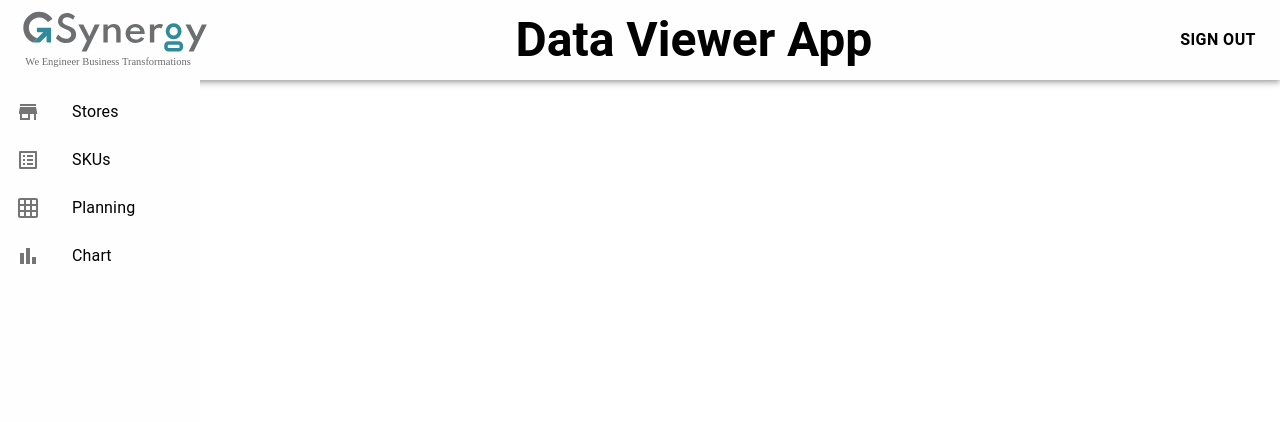
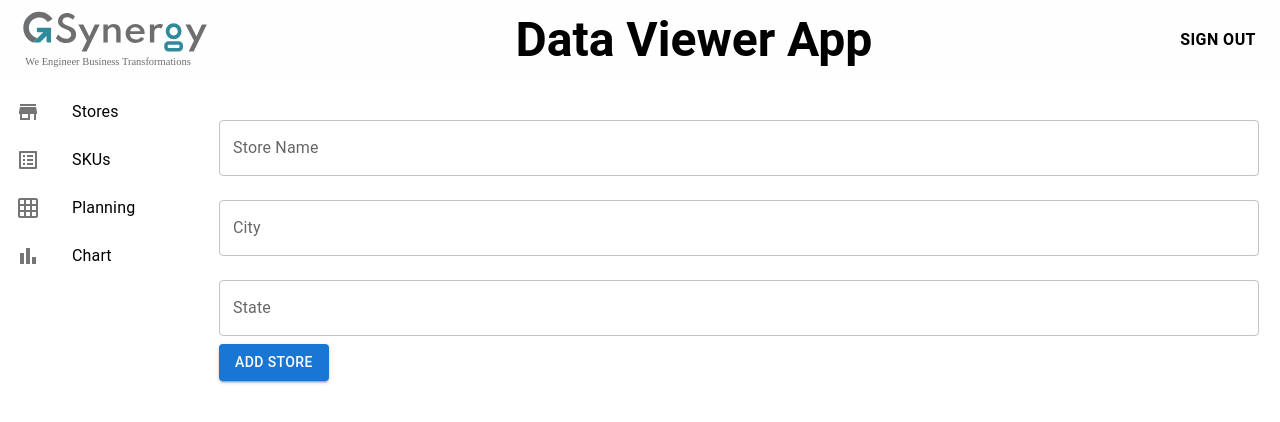
Before and after one commit to deepdhar/GS202503_Deep_Dhar, a React (Vite) app: page / in a window 1280 px wide. Shown: the top 422 px of the page. Built offline with nearby package versions, Linux system fonts and the light colour scheme.

Commit message:
fixed main div beside sidebar

```diff
--- a/src/App.css
+++ b/src/App.css
@@ -10,8 +10,19 @@
   flex-direction: column;
 }
 
+
 body {
   margin: 0;
   padding: 0;
-  overflow-x: hidden;
+  overflow: hidden; /* Prevent double scrollbars */
 }
+
+/* Force content area to be visible */
+.MuiBox-root main {
+  z-index: 10 !important;
+  background: white !important; /* Add background color */
+}
+
+h3 {
+  color: '#000000';
+}
--- a/src/App.tsx
+++ b/src/App.tsx
@@ -7,21 +7,27 @@ const App = () => {
   return (
     <Box sx={{ display: 'flex', flexDirection: 'column', height: '100vh', width: '100vh' }}>
       <TopNav />
-       <Box sx={{ display: 'flex', flexGrow: 1, overflow: 'hidden', backgroundColor: '#fefefe', maxWidth: 200 }}>
         <Sidebar />
+
+        {/* Content Container */}
         <Box
           component="main"
           sx={{
             flexGrow: 1,
+            overflow: 'auto',
+            marginLeft: '240px',
+            right: '45px',
+            height: 'calc(100vh - 64px)', // Account for TopNav height
+            width: 'calc(100vw - 240px)', // Proper width calculation
+            position: 'relative',
             p: 3,
-            overflow: 'auto',
-            marginLeft: '240px'
+            backgroundColor: 'background.paper'
           }}
         >
           <Outlet />
         </Box>
-      </Box>
     </Box>
+
   );
 };
 
--- a/src/app/routes.tsx
+++ b/src/app/routes.tsx
@@ -1,21 +1,37 @@
-import { createBrowserRouter } from 'react-router-dom';
-import App from '../App';
-import StoreList from '../features/stores/StoreList';
-import PlanningGrid from '../features/planning/PlanningGrid';
-import GMChart from '../features/chart/GMChart';
-import SKUList from '../features/skus/SKUList';
+import { createBrowserRouter } from "react-router-dom";
+import App from "../App";
+import StoreList from "../features/stores/StoreList";
+import PlanningGrid from "../features/planning/PlanningGrid";
+import GMChart from "../features/chart/GMChart";
+import SKUList from "../features/skus/SKUList";
 
 const router = createBrowserRouter([
   {
-    path: '/',
+    path: "/",
     element: <App />,
     children: [
-      { path: 'stores', element: <StoreList /> },
-      { path: 'skus', element: <SKUList /> },
-      { path: 'planning', element: <PlanningGrid /> },
-      { path: 'chart', element: <GMChart /> }
-    ]
-  }
+      {
+        path: "stores",
+        element: <StoreList />,
+      },
+      {
+        path: "skus",
+        element: <SKUList />
+      },
+      {
+        path: "planning",
+        element: <PlanningGrid />
+      },
+      {
+        path: "chart",
+        element: <GMChart />
+      },
+      {
+        index: true,
+        element: <StoreList />,
+      },
+    ],
+  },
 ]);
 
 export default router;
--- a/src/app/store.ts
+++ b/src/app/store.ts
@@ -12,10 +12,9 @@ export const store = configureStore({
   },
 });
 
-// Infer the RootState and AppDispatch types from the store
+
 export type RootState = ReturnType<typeof store.getState>;
 export type AppDispatch = typeof store.dispatch;
 
-// Create typed versions of useDispatch and useSelector hooks
 export const useAppDispatch: () => AppDispatch = useDispatch;
 export const useAppSelector: TypedUseSelectorHook<RootState> = useSelector;
--- a/src/components/Sidebar.tsx
+++ b/src/components/Sidebar.tsx
@@ -17,7 +17,15 @@ const Sidebar = () => {
 
   return (
     <nav>
-      <List>
+      <List
+        sx={{
+          width: 240,
+          height: 'calc(100vh - 64px)',
+          position: 'fixed',
+          overflow: 'auto',
+          bgcolor: 'background.paper'
+        }}
+      >
         {navItems.map((item) => (
           <ListItem key={item.path} disablePadding>
             <ListItemButton
@@ -26,6 +34,7 @@ const Sidebar = () => {
               sx={{
                 '&.active': {
                   backgroundColor: 'action.selected',
+                  fontWeight: 'bold'
                 }
               }}
             >
--- a/src/features/stores/StoreList.tsx
+++ b/src/features/stores/StoreList.tsx
@@ -7,6 +7,7 @@ import StoreForm from './StoreForm';
 const StoreList = () => {
   const dispatch = useAppDispatch();
   const stores = useAppSelector(state => state.stores.items);
+  console.log(JSON.stringify(stores, null, 2));
 
   const handleDragEnd = (result: any) => {
     if (!result.destination) return;
@@ -45,6 +46,10 @@ const StoreList = () => {
         </Droppable>
       </DragDropContext>
     </div>
+    // <div style={{ paddingLeft: 200 }}>
+    //   <h1 style={{backgroundColor: '#fff'}}>Stores Management</h1>
+    //   <pre>{JSON.stringify(stores, null, 2)}</pre>
+    // </div>
   );
 };
 
--- a/src/main.tsx
+++ b/src/main.tsx
@@ -1,11 +1,15 @@
 import React from 'react';
 import ReactDOM from 'react-dom/client';
+import { Provider } from 'react-redux';
 import { RouterProvider } from 'react-router-dom';
+import { store } from './app/store';
 import router from './app/routes';
 import './index.css';
 
 ReactDOM.createRoot(document.getElementById('root')!).render(
   <React.StrictMode>
-    <RouterProvider router={router} />
+    <Provider store={store}>
+      <RouterProvider router={router} />
+    </Provider>
   </React.StrictMode>
 );
```
